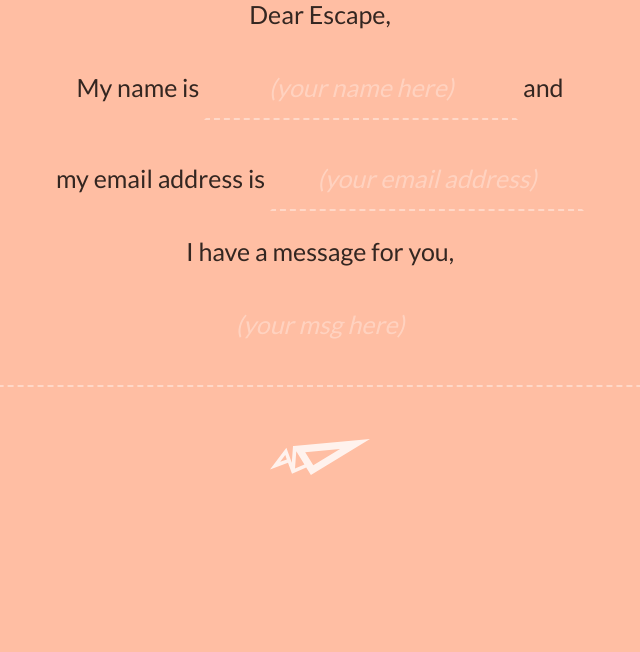
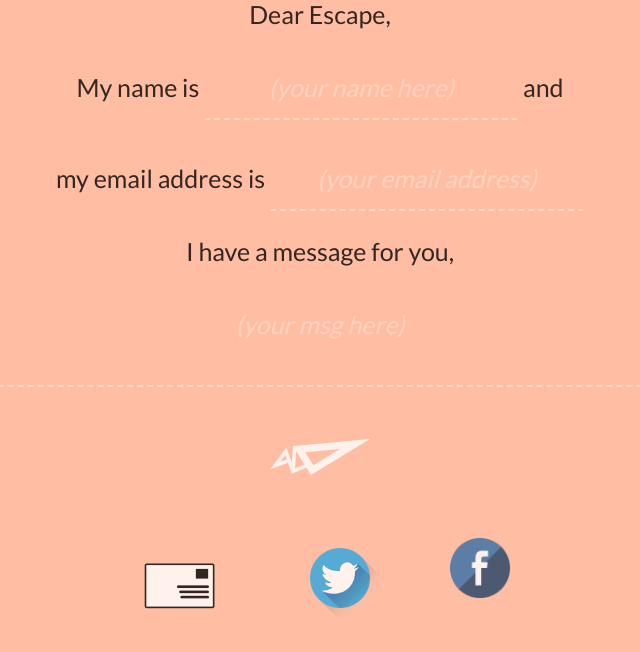
Before and after one commit to dthelindo/TeamZapCSSI, a Python web app: template templates/contact.html in a window 1280 px wide. Shown: the part 94-746 px from the top of the page, without its empty margins (320-960 px from the left). Run offline with Jinja, Linux system fonts and the light colour scheme; the template is opened without the code that fills it, so the values that code supplies are empty; some libraries are stand-ins or nearby versions.

Commit message:
moved contact icons from home page to contact page

```diff
--- a/resources/css/contact.css
+++ b/resources/css/contact.css
@@ -171,3 +171,30 @@ small {
 .website a {
   color: black;
 }
+
+.flexDiv{
+  width: 30%;
+  margin: auto;
+  display: flex;
+  justify-content: space-between;
+}
+
+#twitter {
+  height: 80px;
+  width: 80px;
+
+}
+
+#mail {
+  height: 100px;
+  width: 100px;
+
+
+}
+
+#fb {
+  height: 20px;
+  width: 20px;
+
+
+}
--- a/templates/contact.html
+++ b/templates/contact.html
@@ -7,6 +7,16 @@
 
 </head>
 <body>
+  <div id="fb-root"></div>
+  <script>(function(d, s, id) {
+      var js, fjs = d.getElementsByTagName(s)[0];
+      if (d.getElementById(id)) return;
+      js = d.createElement(s); js.id = id;
+      js.src = "//connect.facebook.net/en_US/sdk.js#xfbml=1&version=v2.10";
+      fjs.parentNode.insertBefore(js, fjs);
+      }(document, 'script', 'facebook-jssdk'));
+  </script>
+
   <div class="bgimg-1">
     <h2>Escape</h2>
   </div>
@@ -40,5 +50,19 @@
   </p>
 </form>
 
+<div class="flexDiv">
+  <a href="mailto:?subject=I wanted you to see this site&amp;body=Check out this site https://zap-escape.appspot.com/."
+        title="Share by Email"> <img id="mail" src="resources/mailart2.png" > </a>
+
+  <a target="_blank" class="twitter-share-button"href="https://twitter.com/intent/tweet?text=https://zap-escape.appspot.com/">
+    <img id="twitter" src="resources/twitter.png"></a>
+
+    <!--FB Share Link Button (place wherever you like)-->
+   <div class="fb-share-button" data-href="https://zap-escape.appspot.com/"
+   data-layout="button" data-size="small" data-mobile-iframe="true"><a id="fb" target="_blank"
+   href="https://www.facebook.com/sharer/sharer.php?u=https://zap-escape.appspot.com%2F&amp;src=sdkpreparse">
+   <img src="resources/facebook.png" heigth="60" width="60"></a></div>
+ </div>
+
 </body>
 </html>
```
Also changed, not shown: templates/main.html (+5 -5 lines).
